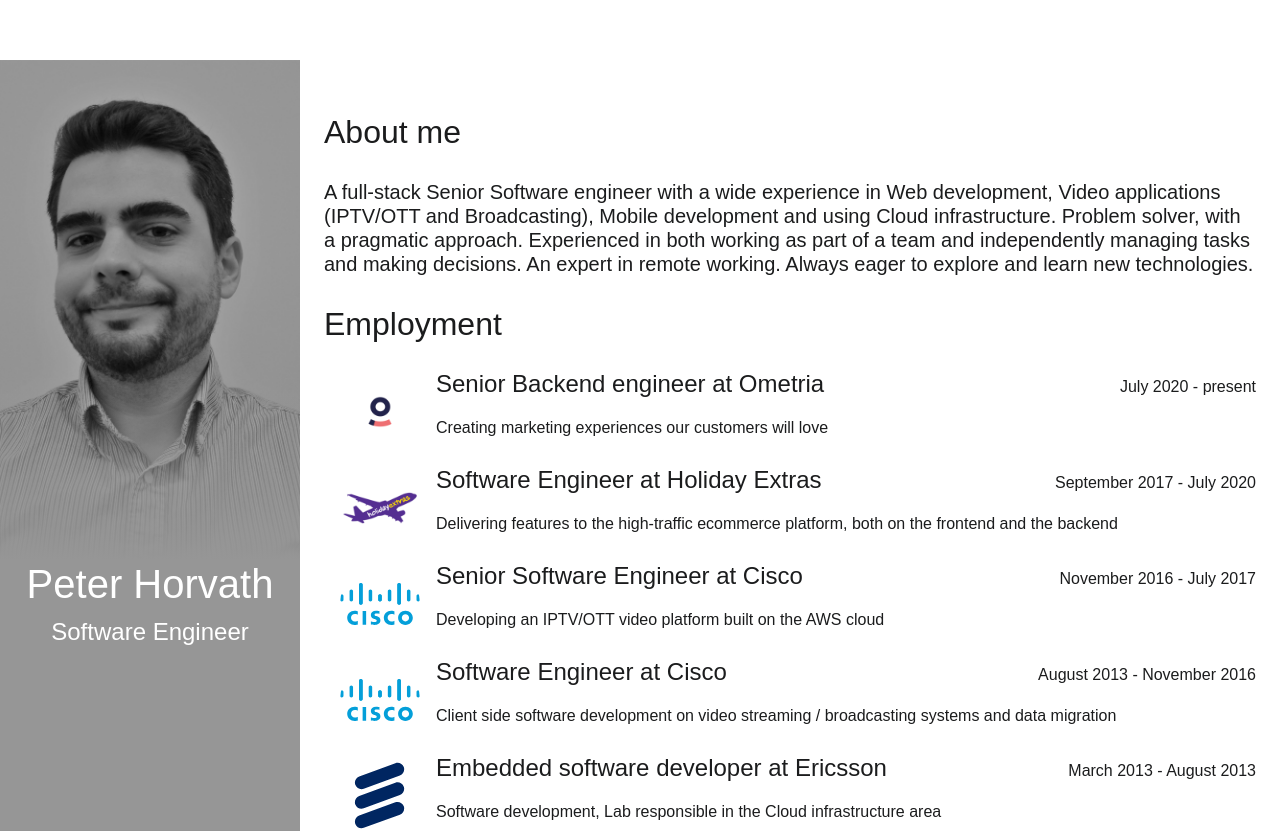
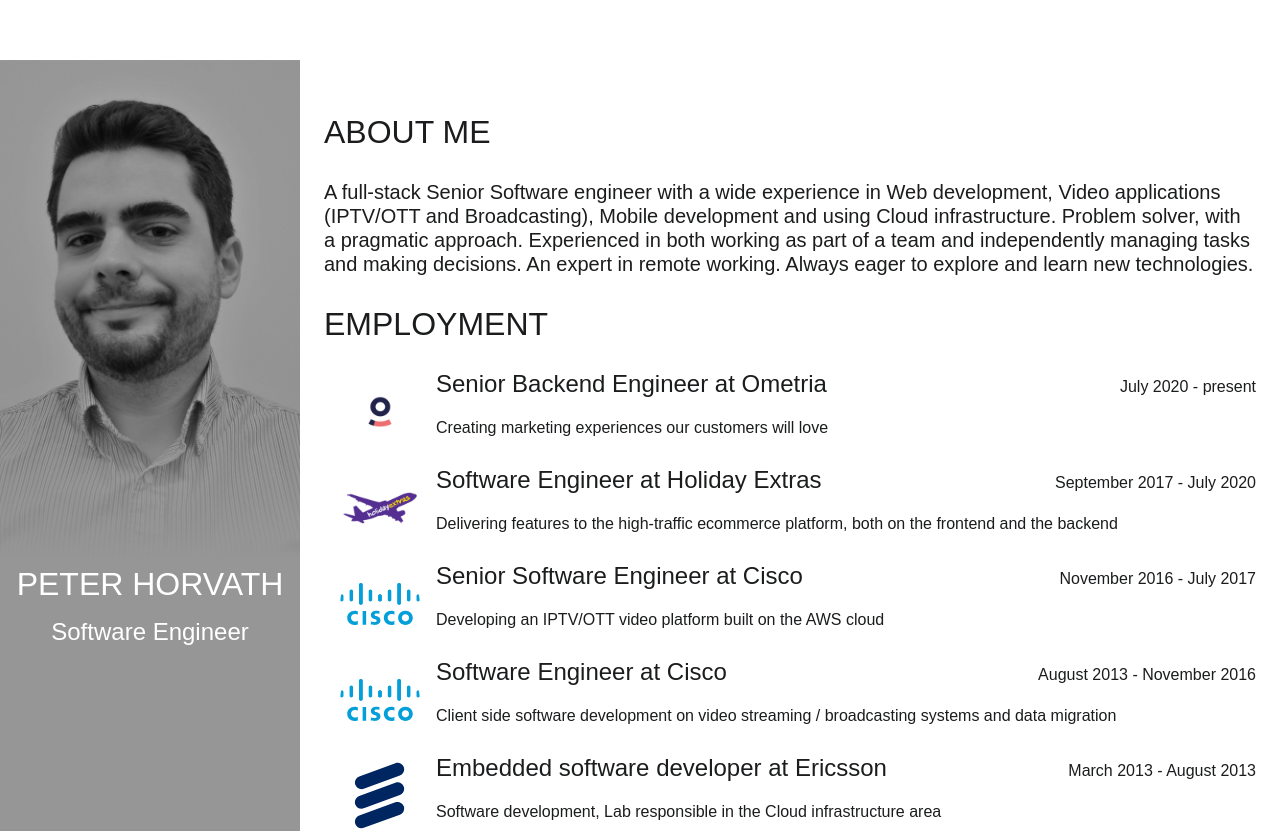
Before and after one commit to pehor/myportfoliowebsite, a Next.js app: page / in a window 1280 px wide. Shown: the top 831 px of the page. Built offline with nearby package versions, Linux system fonts and the light colour scheme.

Commit message:
Separated out summary block

```diff
--- a/content/jobs.js
+++ b/content/jobs.js
@@ -1,6 +1,6 @@
 export default [
   {
-    title: 'Senior Backend engineer at Ometria',
+    title: 'Senior Backend Engineer at Ometria',
     description: 'Creating marketing experiences our customers will love',
     dates: 'July 2020 - present',
     logo: '/ometria-logo.png'
--- a/src/components/jobs.jsx
+++ b/src/components/jobs.jsx
@@ -4,7 +4,7 @@ import jobs from '../../content/jobs'
 export default function Jobs () {
   return (
     <div>
-      <h1>Employment</h1>
+      <h1>EMPLOYMENT</h1>
       <ul className={ styles.jobs }>
         { jobs.map((job, index) => {
           return (
--- /dev/null
+++ b/src/components/summary.jsx
@@ -0,0 +1,12 @@
+import styles from './summary.module.scss'
+
+export default function Jobs (props) {
+  return (
+    <div className={ styles.summary }>
+      <h1>ABOUT ME</h1>
+      <p>
+        { props.texts.summary }
+      </p>
+    </div>
+  )
+}
--- /dev/null
+++ b/src/components/summary.module.scss
@@ -0,0 +1,6 @@
+.summary {
+  p {
+    line-height: 1.5rem;
+    font-size: 1.25rem;
+  }
+}
--- a/src/pages/index.jsx
+++ b/src/pages/index.jsx
@@ -5,6 +5,7 @@ import { faAngleDoubleRight } from '@fortawesome/free-solid-svg-icons'
 import styles from './index.module.scss'
 import texts from '../../content/texts'
 import Jobs from '../components/jobs'
+import Summary from '../components/summary'
 
 export default function Index (props) {
   return (
@@ -13,17 +14,12 @@ export default function Index (props) {
         <div className={ styles.leftBar }>
           <div className={ styles.profileImage }></div>
           <div className={ styles.primary }>
-            <div className={ styles.name }>Peter Horvath</div>
+            <div className={ styles.name }>PETER HORVATH</div>
             <div className={ styles.title }>Software Engineer</div>
           </div>
         </div>
         <div className={ styles.details }>
-          <div className={ styles.summary }>
-            <h1>About me</h1>
-            <p>
-              { props.texts.summary }
-            </p>
-          </div>
+          <Summary { ...props }/>
           <Jobs/>
         </div>
       </div>
--- a/src/pages/index.module.scss
+++ b/src/pages/index.module.scss
@@ -40,13 +40,6 @@ h1 {
 
 .details {
   padding: 1.5rem;
-
-  .summary {
-    p {
-      line-height: 1.5rem;
-      font-size: 1.25rem;
-    }
-  }
 }
 
 .primary {
@@ -56,7 +49,7 @@ h1 {
   .name {
     display: flex;
     justify-content: center;
-    font-size: 2.5rem;
+    font-size: 2rem;
   }
   .title {
     display: flex;
```
